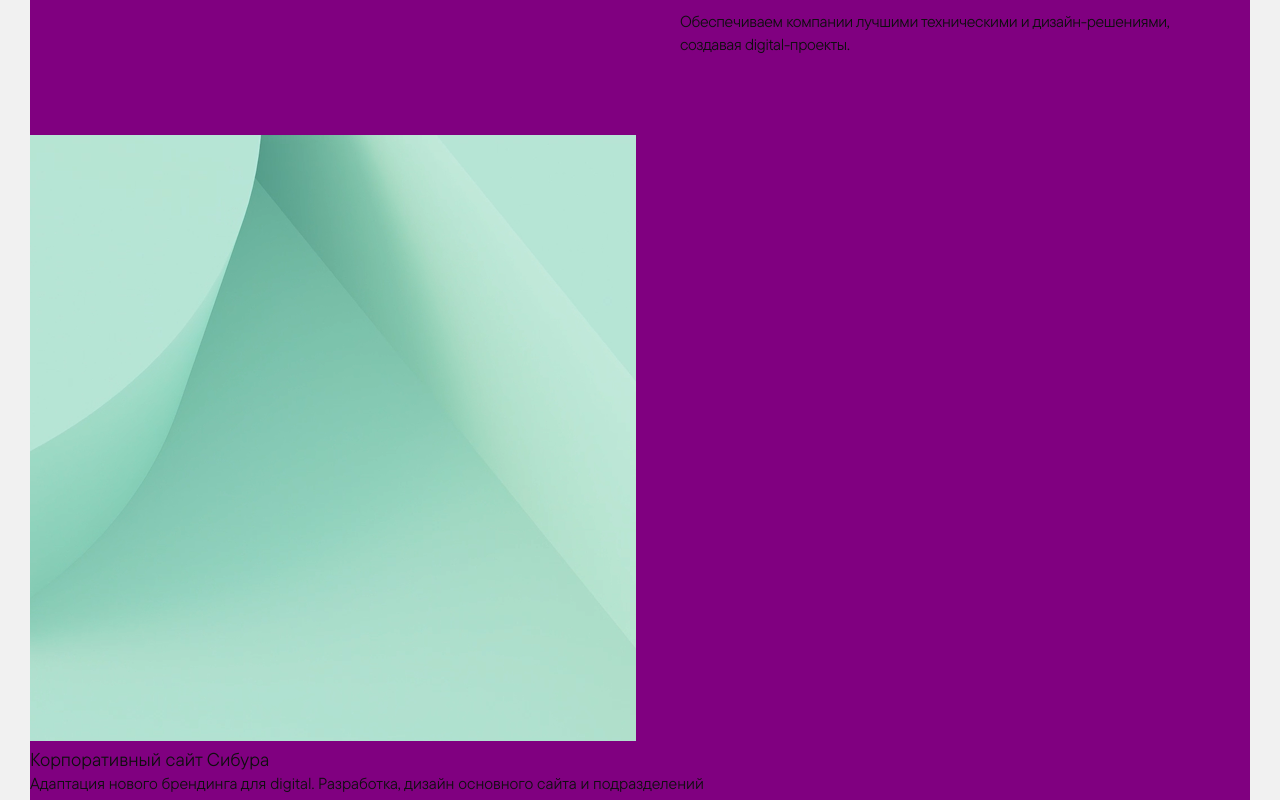
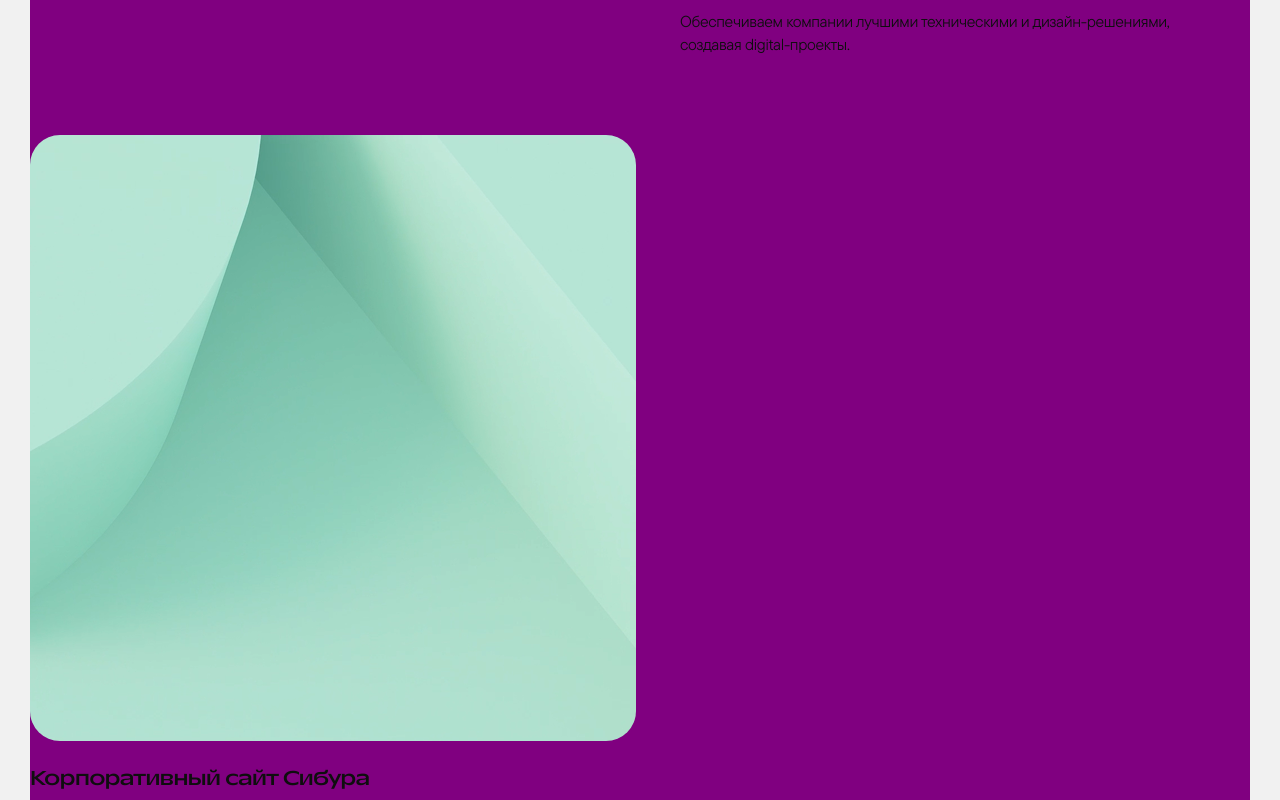
Before and after one commit to ministrov/only-championship, a Next.js app: page / in a window 1280 px wide. Shown: the part 1060-1860 px from the top of the page. Built offline with nearby package versions, Linux system fonts and the light colour scheme.

Commit message:
feat: end up operating on styling portfolio section

```diff
--- a/sections/portfolio/Portfolio.module.css
+++ b/sections/portfolio/Portfolio.module.css
@@ -51,10 +51,34 @@
   grid-template-columns: repeat(auto-fill, minmax(606px, 1fr));
   column-gap: 20px;
   row-gap: 80px;
+  margin-bottom: 100px;
 }
 
 .image {
+  margin-bottom: 20px;
+}
+
+.image img {
   border-radius: 30px;
+}
+
+.work h3 {
+  margin-bottom: 10px;
+  font-family: var(--font-ttRuns);
+  font-size: 20px;
+  font-weight: 600;
+  line-height: 116%;
+  letter-spacing: -0.03em;
+  color: var(--basic-black);
+}
+
+.work p {
+  font-family: var(--font-ttCommons);
+  font-size: 16px;
+  font-weight: 500;
+  line-height: 130%;
+  letter-spacing: -0.02em;
+  color: var(--black-600);
 }
 
 .portfolioBtn {
```
